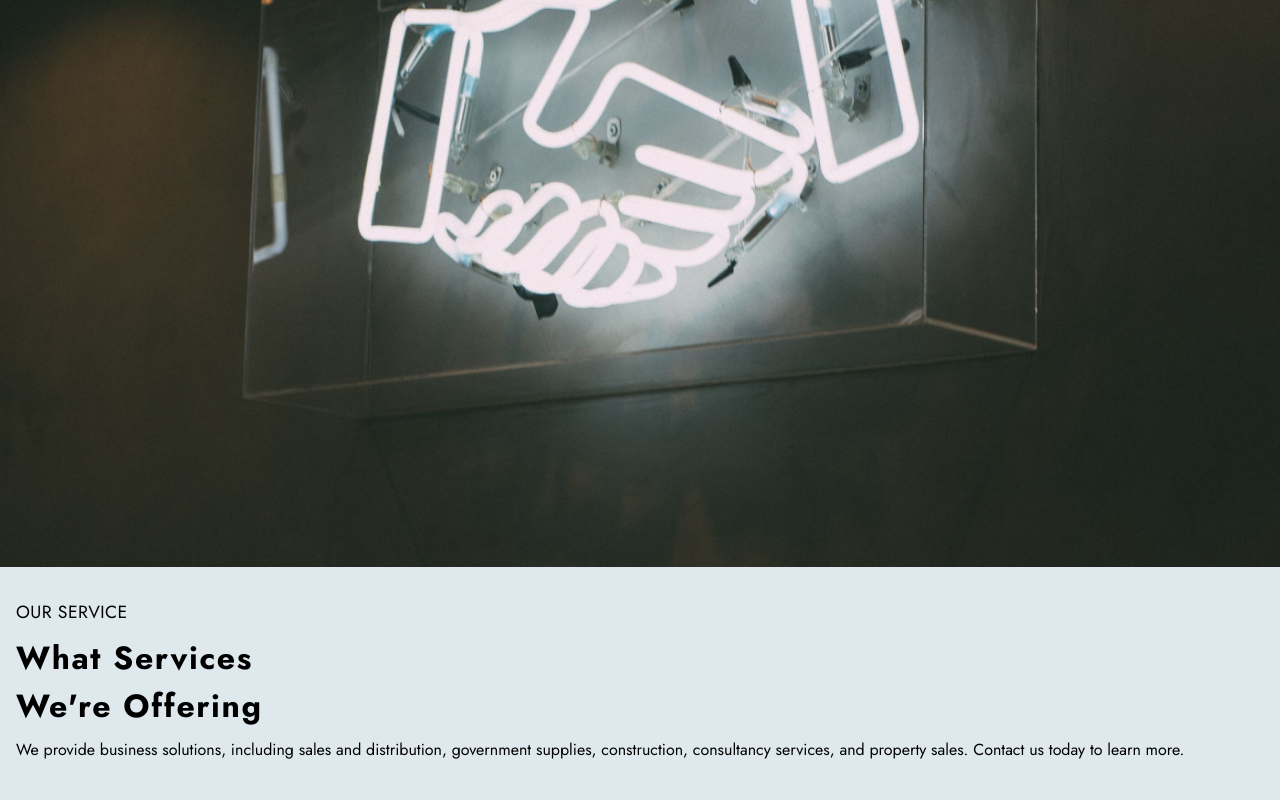
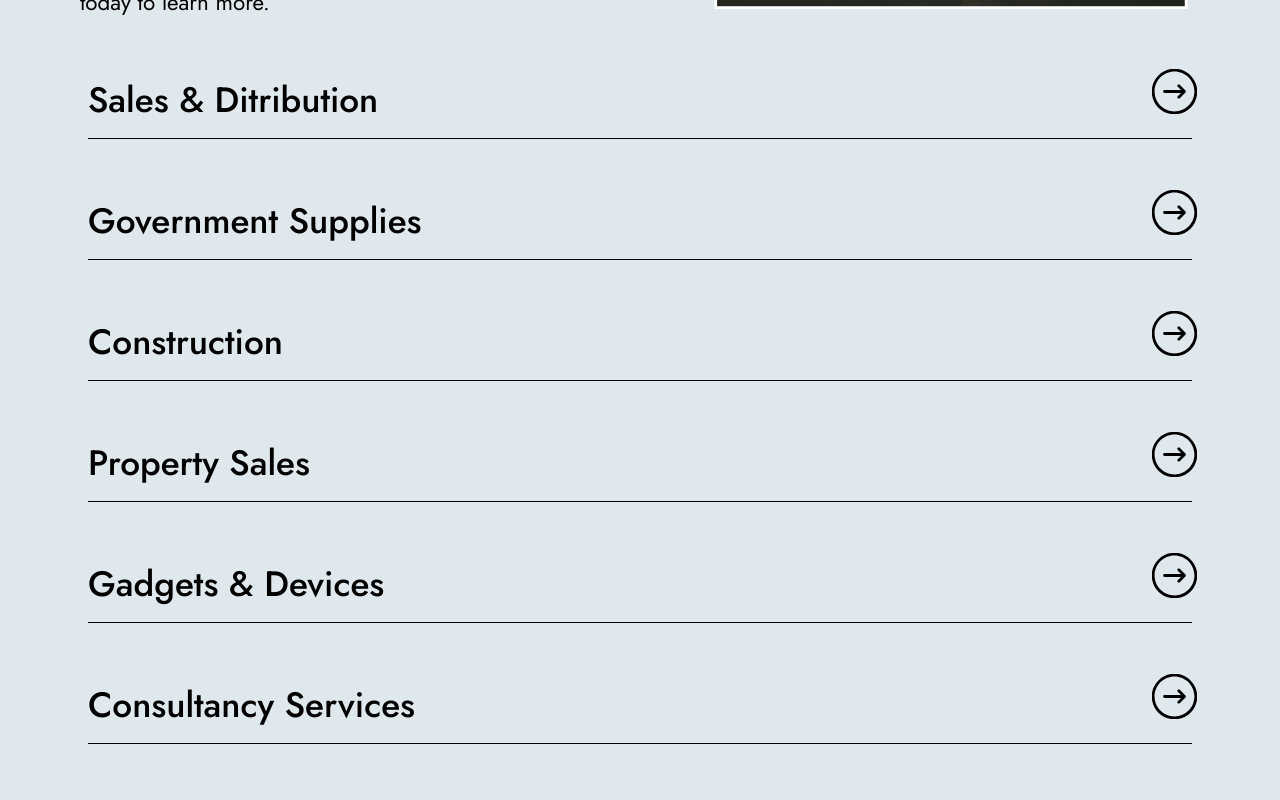
Before and after one commit to NIKO-DEV06/Felsunny-Technology, a Next.js app: page /services in a window 1280 px wide. Shown: the part 480-1280 px from the top of the page. Built offline with nearby package versions, Linux system fonts and the light colour scheme.

Commit message:
added about page for larger screens

```diff
--- a/components/About.jsx
+++ b/components/About.jsx
@@ -9,26 +9,23 @@ import ceo from "../images/ceo.jpg";
 
 const About = () => {
   const { ref: ref1, inView: inView1 } = useInView({
-    threshold: 0.5,
+    threshold: 0.3,
     triggerOnce: true,
   });
   const { ref: ref2, inView: inView2 } = useInView({
     triggerOnce: true,
   });
-  const { ref: ref3, inView: inView3 } = useInView({
-    triggerOnce: true,
-  });
 
   const variants = {
-    hidden: { opacity: 0, scale: 0.8 },
-    visible: { opacity: 1, scale: 1, transition: { duration: 1 } },
+    hidden: { opacity: 0 },
+    visible: { opacity: 1, transition: { duration: 1 } },
   };
   const factVariants = {
     hidden: { opacity: 0 },
     visible: { opacity: 1, transition: { duration: 1 } },
   };
   return (
-    <main className="pt-[3rem] md:pt-[9rem] pb-[13rem] bg-[#dfe8ec]">
+    <main className="pt-[2rem] md:pt-[9rem] pb-[13rem] bg-[#dfe8ec]">
       <div className="">
         <motion.div initial="hidden" animate="visible" variants={variants}>
           <Image
@@ -36,7 +33,7 @@ const About = () => {
             alt="about"
             width={300}
             heght={300}
-            className="mx-auto w-full md:w-[30rem]"
+            className="mx-auto w-full md:w-[30rem] border-2 border-white"
             priority
           />
         </motion.div>
@@ -44,7 +41,7 @@ const About = () => {
           initial="hidden"
           animate="visible"
           variants={variants}
-          className="text-[2rem] lg:text-[2.3rem] md:text-center text-left mx-[2rem] font-semibold md:font-[500] mb-[1rem] md:mb-[2rem] mt-[2rem]"
+          className="text-[2rem] lg:text-[2.3rem] md:text-center text-left mx-[1rem] font-semibold md:font-[500] mb-[1rem] md:mb-[2rem] mt-[2rem]"
         >
           About Us <span className="animate-pulse">🌱</span>
         </motion.h1>
@@ -52,7 +49,7 @@ const About = () => {
           initial="hidden"
           animate="visible"
           variants={variants}
-          className="text-left mx-[2rem] mb-[1rem] md:text-[1.2rem] lg:text-[1.3rem] md:mx-auto md:w-[55%] leading-[1.9rem] md:leading-[2.5rem]"
+          className="text-left mx-[1rem] mb-[1rem] md:text-[1.2rem] lg:text-[1.3rem] md:mx-auto md:w-[55%] leading-[1.9rem] md:leading-[2.5rem]"
         >
           Welcome to Felsunny Technology, a leading technology solutions
           provider with a commitment to delivering solutions and services to
@@ -61,13 +58,15 @@ const About = () => {
           reliability in providing our clients with innovative and
           cost-effective solutions. <br /> <br /> We provide business solutions,
           including sales and distribution, government supplies, construction,
-          consultancy services, and property sales.
+          consultancy services, and property sales.So why wait? Contact us today
+          to learn more about how we can help you take your business to the next
+          level.
         </motion.p>
       </div>
       <motion.h1
-        ref={ref1}
+        ref={ref2}
         initial="hidden"
-        animate={inView1 ? "visible" : "hidden"}
+        animate={inView2 ? "visible" : "hidden"}
         variants={factVariants}
         className="text-[2rem] lg:text-[2.3rem] md:text-center text-left ml-[3rem] font-semibold md:font-[500] mb-[1rem] md:mb-[2rem] mt-[2rem]"
       >
@@ -142,7 +141,7 @@ const About = () => {
         animate={inView1 ? "visible" : "hidden"}
         variants={factVariants}
       >
-        <h1 className="text-[2rem] lg:text-[2.3rem] md:text-center text-left ml-[3rem] font-semibold md:font-[500] mb-[1rem] md:mb-[2rem] mt-[2rem]">
+        <h1 className="text-[2rem] lg:text-[2.3rem] md:text-center text-left ml-[2rem] font-semibold md:font-[500] mb-[1rem] md:mb-[2rem] mt-[2rem]">
           Founder
         </h1>
         <Image
@@ -153,10 +152,10 @@ const About = () => {
           className="mx-auto "
           priority
         />
-        <p className="text-[1rem] md:text-center text-left ml-[3rem] font-semibold mt-[0.5rem]">
+        <p className="text-[1rem] md:text-center text-left ml-[2rem] font-semibold mt-[0.5rem]">
           Ayeniko Felix Sunday
         </p>
-        <p className="text-[1rem] md:text-center text-left ml-[3rem] font-semibold mt-[0.5rem]">
+        <p className="text-[1rem] md:text-center text-left ml-[2rem] font-semibold mt-[0.5rem]">
           {" "}
           Founder and Cheif Executive Officer
         </p>
--- a/components/Footer.jsx
+++ b/components/Footer.jsx
@@ -14,11 +14,9 @@ import linkedin from "../images/linkedin.svg";
 const Footer = () => {
   const pathname = usePathname();
   const { ref: ref1, inView: inView1 } = useInView({
-    threshold: 0.5,
     triggerOnce: true,
   });
   const { ref: ref2, inView: inView2 } = useInView({
-    threshold: 0.5,
     triggerOnce: true,
   });
 
--- a/components/Services.jsx
+++ b/components/Services.jsx
@@ -1,39 +1,71 @@
 import Image from "next/image";
 
 import services from "../images/services.jpg";
+import right from "../images/right.svg";
 
 const Services = () => {
+  const servicesOffered = [
+    { title: "Sales & Ditribution" },
+    { title: "Government Supplies" },
+    { title: "Construction" },
+    { title: "Property Sales" },
+    { title: "Gadgets & Devices" },
+    { title: "Consultancy Services" },
+  ];
+
   return (
     <main className="pt-[3rem] md:pt-[9rem] pb-[13rem] bg-[#dfe8ec]">
-      <div>
+      <div className="md:flex md:flex-row-reverse md:justify-between gap-[2rem]">
+        <div className="md:grid place-items-center">
           <Image
             src={services}
             alt="services"
             width={300}
             heght={300}
-          className="mx-auto w-full md:w-auto"
+            className="mx-auto w-full md:w-auto h-[15rem] border-2 border-white md:translate-x-[-5rem] lg:translate-x-[-7rem] xl:translate-x-[-10rem] lg:scale-[1.2] xl:scale-[1.4]"
             priority
           />
         </div>
-
-      <div className="mx-[1rem]">
-        <div>
-          <p className="uppercase mt-[2rem] mb-[0.5rem] tracking-wide text-[1.1rem]">
+        <div className="mx-[1rem] md:mx-[5rem] md:mr-[5rem] md:flx md:justiy-between md:gap-2rem] md:mt[3rem] w-[40%]">
+          <div className="">
+            <p className="uppercase mt-[2rem] mb-[0.5rem] tracking-wide text-[1.1rem] md:text-[1.4rem]">
               our service
             </p>
-          <h1 className="font-bold text-[2rem] tracking-wider">
+            <h1 className="font-bold text-[2rem] md:text-[2.5rem] lg:text-[3rem] md:tracking-wide tracking-wider lg:tracking-wider">
               What Services <br />
               {"We're"} Offering
             </h1>
           </div>
-        <div>
-          <p className="mt-[0.5rem]">
+          <div className="md:grid md:place-items-center">
+            <p className="mt-[0.5rem] md:text-[1.1rem] lg:text-[1.4rem] md:leading-[2rem]">
               We provide business solutions, including sales and distribution,
               government supplies, construction, consultancy services, and
               property sales. Contact us today to learn more.
             </p>
           </div>
         </div>
+      </div>
+      <div>
+        {servicesOffered.map(({ title }) => (
+          <div className="flex flex-col gap-[0.7rem] mt-[1.5rem] md:mt-[3.5rem]">
+            <div className="flex justify-between mx-[1.5rem] md:mx-[5.5rem]">
+              <p className="text-[1.55rem] md:text-[2.2rem] md:font-[500]">
+                {title}
+              </p>
+              <div>
+                <Image
+                  src={right}
+                  alt="right"
+                  width={35}
+                  heght={35}
+                  className="rotate[-45deg] hover:rotate-[-45deg] duration-300 cursor-pointer md:scale-[1.3]"
+                />
+              </div>
+            </div>
+            <hr className="border-black mx-[1.5rem] md:mx-[5.5rem]" />
+          </div>
+        ))}
+      </div>
     </main>
   );
 };
```
Also changed, not shown: images/right.svg (added). Lines whose indentation alone changed are shown as unchanged.
